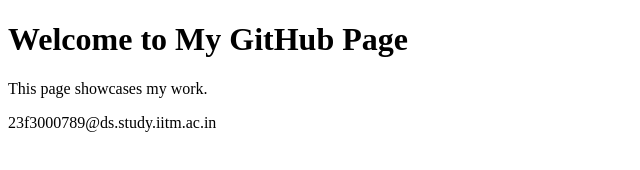
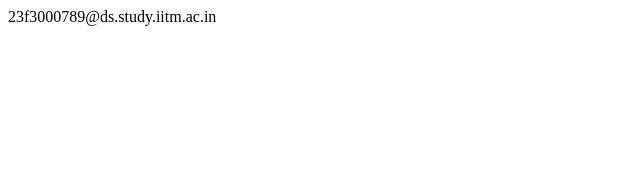
Before and after one commit to miwadharod17/tdsq4, a plain HTML site: page index.html in a window 1280 px wide. Shown: the whole page, without its empty margins (0-640 px from the left). Drawn offline with Linux system fonts and the light colour scheme.

Commit message:
Fix email tag

```diff
--- a/index.html
+++ b/index.html
@@ -1,13 +1,8 @@
 <!DOCTYPE html>
 <html>
-<head>
-  <title>My Work</title>
-</head>
 <body>
-  <h1>Welcome to My GitHub Page</h1>
-  <p>This page showcases my work.</p>
 
-  <!--email_off-->23f3000789@ds.study.iitm.ac.in<!--/email_off-->
+<!--email_off-->23f3000789@ds.study.iitm.ac.in<!--/email_off-->
 
 </body>
 </html>
```
